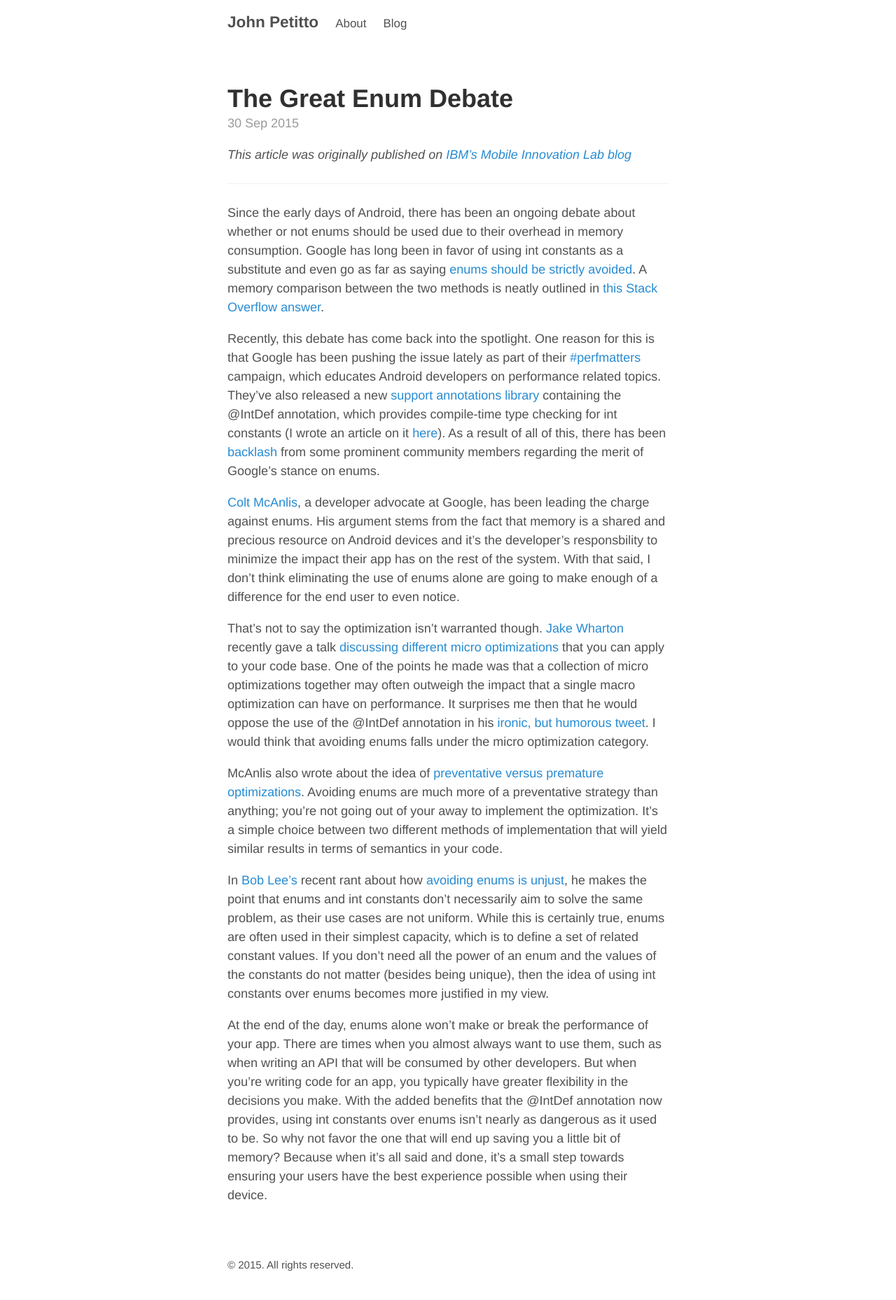
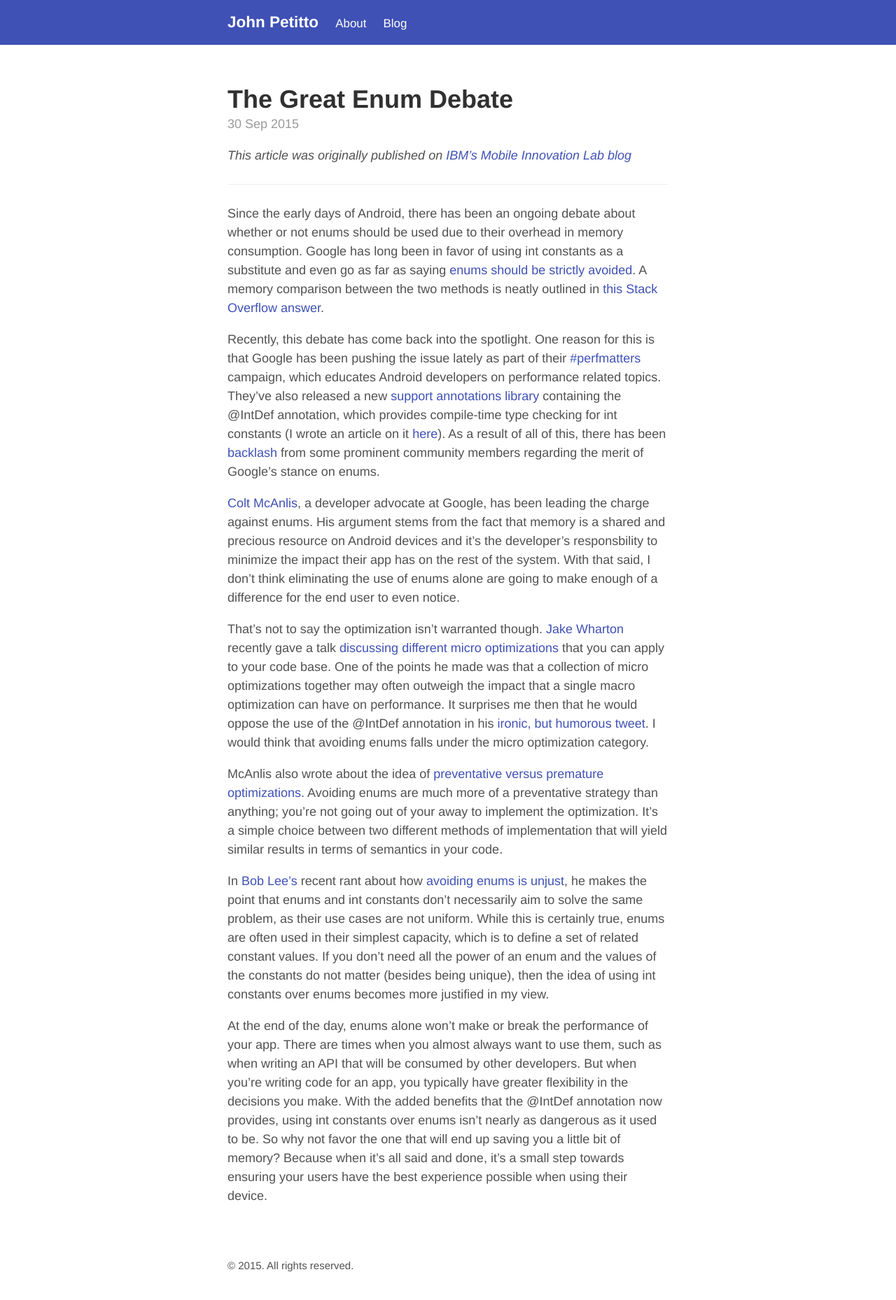
Before and after one commit to jpetitto/jpetitto.github.io, a Jekyll site: the page built from _posts/2015-09-30-enum-debate.md, in a window 1280 px wide. Shown: the whole page at 70% size. Built offline with Jekyll 4.4.1, drawn with Linux system fonts in a browser that asks for light colours; comment, search, counter and statistics services are not loaded.

Commit message:
Add a splash of color

```diff
--- a/_config.yml
+++ b/_config.yml
@@ -8,7 +8,7 @@ relative_permalinks: true
 title:               John Petitto
 tagline:             Software Developer
 url:                 http://www.johnpetitto.com
-paginate:            4
+paginate:            3
 baseurl:             ""
 
 # Assets
--- a/_layouts/default.html
+++ b/_layouts/default.html
@@ -6,8 +6,8 @@
 
   <body>
 
-    <div class="container content">
     <header class="masthead">
+    <div class="container">
       <h3 class="masthead-title">
         <a href="{{ site.baseurl }}/" title="Home">{{ site.title }}</a>
           <!-- <small>{{ site.tagline }}</small> -->
@@ -15,8 +15,10 @@
             <small style="padding-left: 1rem"><a href="{{ page[1] }}">{{ page[0] }}</a></small>
         {% endfor %}
       </h3>
+      </div>
     </header>
 
+    <div class="container content">
       <main>
         {{ content }}
         {% include comments.html %}
--- a/_sass/_base.scss
+++ b/_sass/_base.scss
@@ -33,7 +33,7 @@ body {
 
 // No `:visited` state is required by default (browsers will use `a`)
 a {
-  color: #268bd2;
+  color: #3F51B5;
   text-decoration: none;
 
   // `:focus` is linked to `:hover` for basic accessibility
--- a/_sass/_masthead.scss
+++ b/_sass/_masthead.scss
@@ -6,21 +6,24 @@
   padding-top:    1rem;
   padding-bottom: 1rem;
   margin-bottom: 3rem;
+  border-bottom: 1px solid #eee;
+  background-color: #3F51B5;
 }
 
 .masthead-title {
+  max-width: 38rem;
   margin-top: 0;
   margin-bottom: 0;
-  color: #505050;
+  color: #fff;
 
   a {
-    color: #505050;
+    color: #fff;
   }
 
   small {
     font-size: 75%;
     font-weight: 400;
-    color: #c0c0c0;
+    color: #fff;
     letter-spacing: 0;
   }
 }
--- a/_sass/_pagination.scss
+++ b/_sass/_pagination.scss
@@ -25,7 +25,8 @@
 
 // Only provide a hover state for linked pagination items
 a.pagination-item:hover {
-  background-color: #f5f5f5;
+  background-color: #3F51B5;
+  color: #fff;
 }
 
 @media (min-width: 30em) {
```
Lines whose indentation alone changed are shown as unchanged.
